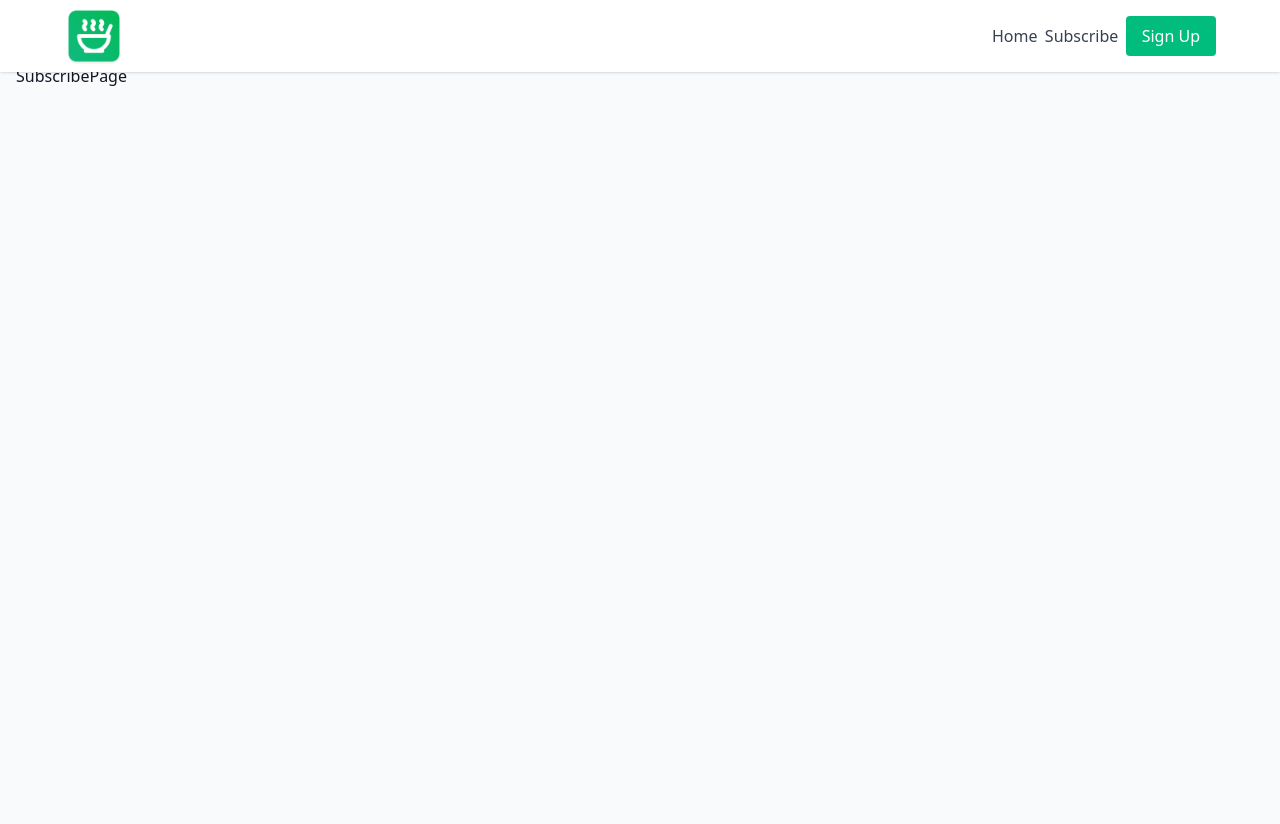
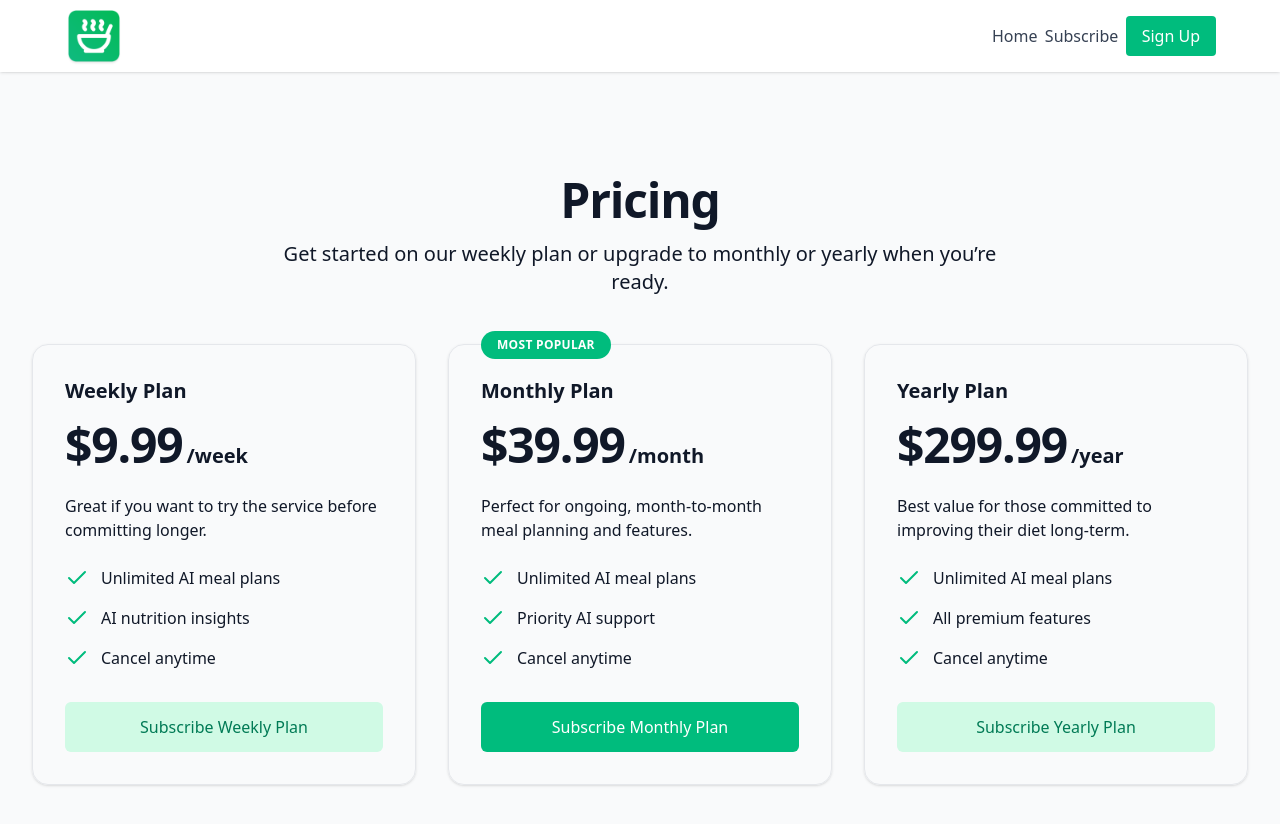
Before and after one commit to C11NJXX/meal-plan, a Next.js app: page /subscribe in a window 1280 px wide. Shown: the top 824 px of the page. Before the commit the page ends 800 px from the top, so only its background shows below. Built offline with nearby package versions, Linux system fonts and the light colour scheme; no server answers.

Commit message:
Subscribe page design

```diff
--- a/app/subscribe/page.tsx
+++ b/app/subscribe/page.tsx
@@ -1,5 +1,85 @@
+import { availablePlans } from "@/lib/plan";
+
 const SubscribePage = () => {
-  return <div>SubscribePage</div>;
+  return (
+    <div className="px-4 py-8 sm:py-12 lg:py-16">
+      <div>
+        <h2 className="text-3xl font-bold text-center mt-12 sm:text-5xl tracking-tight">
+          Pricing
+        </h2>
+        <p className="max-w-3xl mx-auto mt-4 text-xl text-center">
+          Get started on our weekly plan or upgrade to monthly or yearly when
+          you’re ready.
+        </p>
+      </div>
+      {/* Cards Container */}
+      <div className="mt-12 container mx-auto space-y-12 lg:space-y-0 lg:grid lg:grid-cols-3 lg:gap-x-8">
+        {/* Map over availablePlans to render plan cards */}
+        {availablePlans.map((plan, key) => (
+          <div
+            key={key}
+            className="
+              relative p-8
+              border border-gray-200 rounded-2xl shadow-sm
+              flex flex-col
+              hover:shadow-md hover:scale-[1.02]
+              transition-transform duration-200 ease-out
+            "
+          >
+            <div className="flex-1">
+              {/* Conditionally render "Most popular" label */}
+              {plan.isPopular && (
+                <p className="absolute top-0 py-1.5 px-4 bg-emerald-500 text-white rounded-full text-xs font-semibold uppercase tracking-wide transform -translate-y-1/2">
+                  Most popular
+                </p>
+              )}
+              <h3 className="text-xl font-semibold">{plan.name}</h3>
+              <p className="mt-4 flex items-baseline">
+                <span className="text-5xl font-extrabold tracking-tight">
+                  ${plan.amount}
+                </span>
+                <span className="ml-1 text-xl font-semibold">
+                  /{plan.interval}
+                </span>
+              </p>
+              <p className="mt-6">{plan.description}</p>
+              <ul role="list" className="mt-6 space-y-4">
+                {plan.features.map((feature, index) => (
+                  <li key={index} className="flex">
+                    <svg
+                      xmlns="http://www.w3.org/2000/svg"
+                      width="24"
+                      height="24"
+                      viewBox="0 0 24 24"
+                      fill="none"
+                      stroke="currentColor"
+                      strokeWidth="2"
+                      strokeLinecap="round"
+                      strokeLinejoin="round"
+                      className="flex-shrink-0 w-6 h-6 text-emerald-500"
+                    >
+                      <polyline points="20 6 9 17 4 12" />
+                    </svg>
+                    <span className="ml-3">{feature}</span>
+                  </li>
+                ))}
+              </ul>
+            </div>
+
+            <button
+              className={`${
+                plan.interval === "month"
+                  ? "bg-emerald-500 text-white  hover:bg-emerald-600 "
+                  : "bg-emerald-100 text-emerald-700  hover:bg-emerald-200 "
+              }  mt-8 block w-full py-3 px-6 border border-transparent rounded-md text-center font-medium disabled:bg-gray-400 disabled:cursor-not-allowed`}
+            >
+              Subscribe {plan.name}
+            </button>
+          </div>
+        ))}
+      </div>
+    </div>
+  );
 };
 
 export default SubscribePage;
--- /dev/null
+++ b/lib/plan.ts
@@ -0,0 +1,52 @@
+export interface Plan {
+  name: string;
+  amount: number;
+  currency: string;
+  interval: string;
+  isPopular?: boolean;
+  description: string;
+  features: string[];
+}
+
+export const availablePlans: Plan[] = [
+  {
+    name: "Weekly Plan",
+    amount: 9.99,
+    currency: "USD",
+    interval: "week",
+    description:
+      "Great if you want to try the service before committing longer.",
+    features: [
+      "Unlimited AI meal plans",
+      "AI nutrition insights",
+      "Cancel anytime",
+    ],
+  },
+  {
+    name: "Monthly Plan",
+    amount: 39.99,
+    currency: "USD",
+    interval: "month",
+    isPopular: true, // Marking this plan as the most popular
+    description:
+      "Perfect for ongoing, month-to-month meal planning and features.",
+    features: [
+      "Unlimited AI meal plans",
+      "Priority AI support",
+      "Cancel anytime",
+    ],
+  },
+  {
+    name: "Yearly Plan",
+    amount: 299.99,
+    currency: "USD",
+    interval: "year",
+    description:
+      "Best value for those committed to improving their diet long-term.",
+    features: [
+      "Unlimited AI meal plans",
+      "All premium features",
+      "Cancel anytime",
+    ],
+  },
+];
```
